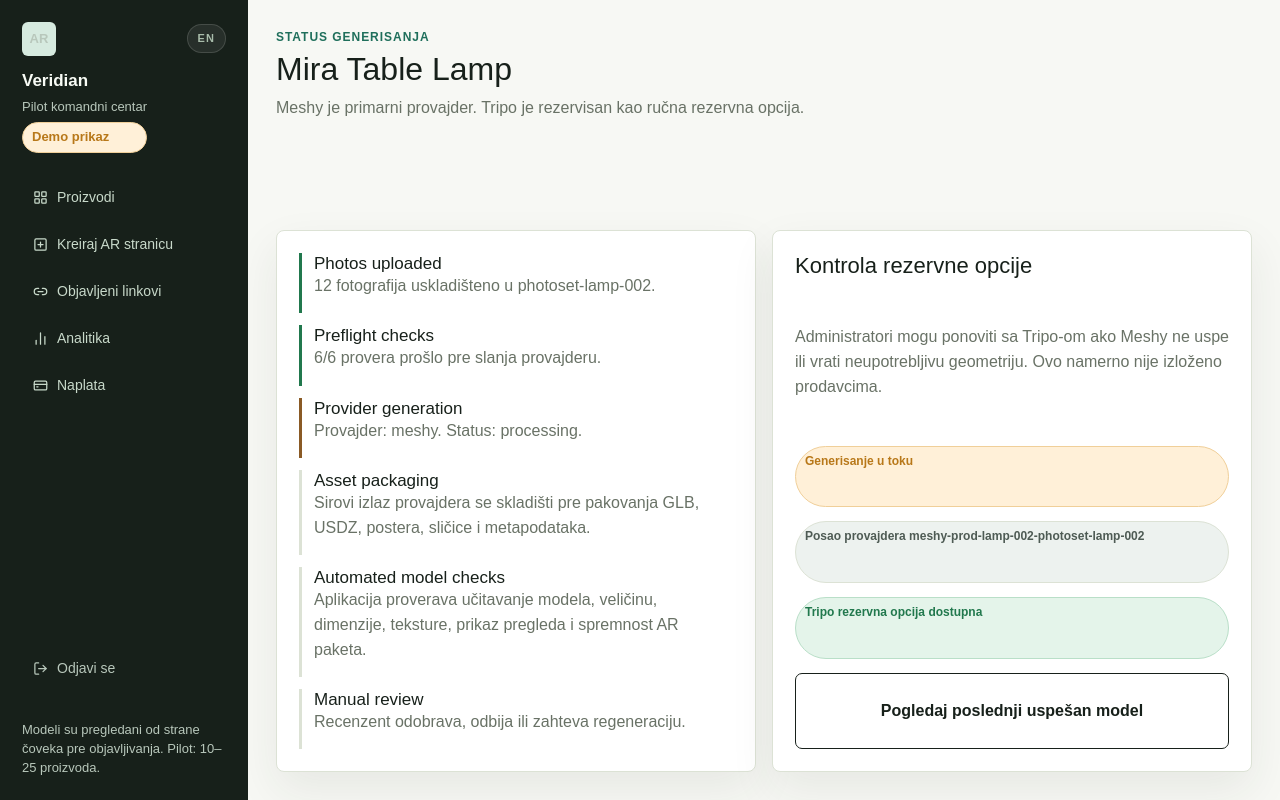
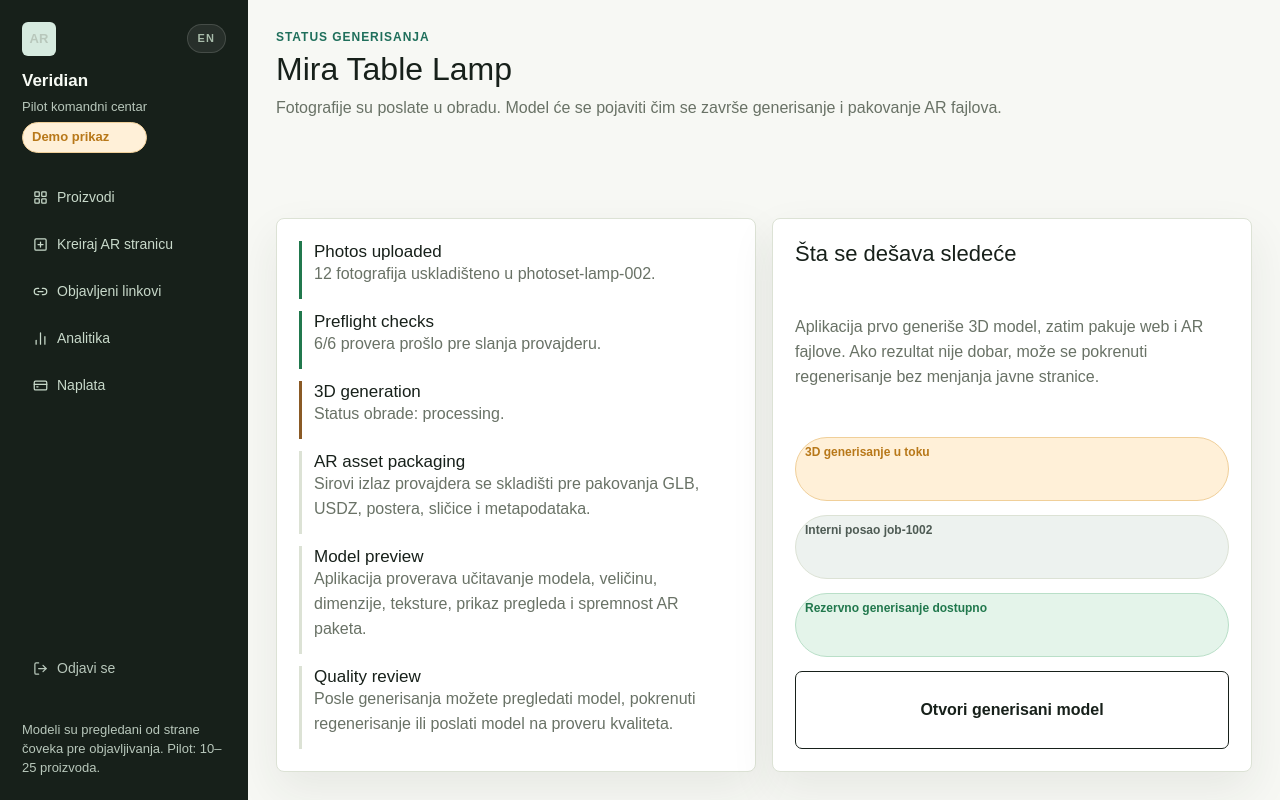
Before and after one commit to lukabusiness007-bot/ads-OS, a Next.js app: page /status in a window 1280 px wide. Built offline with nearby package versions, Linux system fonts and the light colour scheme.

Commit message:
Fix 3D generation flow

```diff
--- a/app/preview/page.tsx
+++ b/app/preview/page.tsx
@@ -13,13 +13,18 @@ export default function PreviewPage() {
     <AppShell>
       <header className="topbar">
         <div>
-          <p className="eyebrow">Model preview</p>
+          <p className="eyebrow">Generated model</p>
           <h1>{product.name}</h1>
-          <p className="muted">Merchant-facing preview before manual approval unlocks publishing.</p>
+          <p className="muted">Inspect the generated 3D model, launch AR on supported devices, then send the best version to quality review.</p>
         </div>
-        <Link className="button accent" href="/approval">
-          Send to review
-        </Link>
+        <div className="row">
+          <Link className="button secondary" href="/status">
+            Regenerate
+          </Link>
+          <Link className="button accent" href="/approval">
+            Send to quality review
+          </Link>
+        </div>
       </header>
 
       <section className="grid two">
@@ -34,7 +39,7 @@ export default function PreviewPage() {
 
         <aside className="panel stack">
           <h2>Asset checks</h2>
-          <p className="muted">Phase 2 packages raw provider output into web and AR-ready assets before review.</p>
+          <p className="muted">Generated output is packaged into web and AR-ready assets before the quality review gate.</p>
           <ul className="checklist">
             {checks.map((check) => (
               <li key={check.id}>
@@ -50,6 +55,14 @@ export default function PreviewPage() {
             <span className="badge neutral">Metadata {asset?.metadataUrl ? "stored" : "missing"}</span>
             <span className="badge neutral">Scale 1 unit = 1 meter</span>
           </div>
+          <div className="row">
+            <a className="button secondary" href={asset?.glbUrl ?? "#"}>
+              Open GLB
+            </a>
+            <a className="button secondary" href={asset?.usdzUrl ?? "#"}>
+              Open AR file
+            </a>
+          </div>
         </aside>
       </section>
     </AppShell>
--- a/app/status/page.tsx
+++ b/app/status/page.tsx
@@ -17,9 +17,22 @@ export default function StatusPage() {
 
   function getDetail(index: number): string {
     const d = s.stageDetails;
-    if (index === 0) return (d[0] as Function)(product.photoCount, photoSet?.id ?? s.photoSetFallback);
-    if (index === 1) return (d[1] as Function)(preflightChecks.filter((c) => c.status === "pass").length, preflightChecks.length);
-    if (index === 2) return (d[2] as Function)(job?.provider ?? "meshy", job?.providerStatus ?? job?.status ?? "queued");
+    if (index === 0) {
+      const detail = d[0];
+      return typeof detail === "function" ? detail(product.photoCount, photoSet?.id ?? s.photoSetFallback) : detail;
+    }
+    if (index === 1) {
+      const detail = d[1];
+      return typeof detail === "function"
+        ? detail(preflightChecks.filter((c) => c.status === "pass").length, preflightChecks.length)
+        : detail;
+    }
+    if (index === 2) {
+      const detail = d[2];
+      return typeof detail === "function"
+        ? detail(job?.provider ?? "meshy", job?.providerStatus ?? job?.status ?? "queued")
+        : detail;
+    }
     return d[index] as string;
   }
 
@@ -48,7 +61,7 @@ export default function StatusPage() {
           <h2>{s.fallbackHeading}</h2>
           <p className="muted">{s.fallbackDesc}</p>
           <span className="badge warning">{s.generationRunning}</span>
-          <span className="badge neutral">{s.providerJob} {job?.providerJobId}</span>
+          <span className="badge neutral">{s.providerJob} {job?.id}</span>
           <span className="badge success">{job?.fallbackAvailable ? s.tripoAvailable : s.fallbackLocked}</span>
           <Link className="button secondary" href="/preview">
             {s.viewLastModel}
--- a/lib/generation-pipeline.ts
+++ b/lib/generation-pipeline.ts
@@ -36,10 +36,10 @@ export const photoAngleLabels: Record<PhotoAngle, string> = {
 export const pipelineStages = [
   "Photos uploaded",
   "Preflight checks",
-  "Provider generation",
-  "Asset packaging",
-  "Automated model checks",
-  "Manual review"
+  "3D generation",
+  "AR asset packaging",
+  "Model preview",
+  "Quality review"
 ];
 
 export function runPhotoPreflight(photoSet: PhotoSet): PreflightCheck[] {
--- a/lib/lang.tsx
+++ b/lib/lang.tsx
@@ -133,9 +133,9 @@ export const t = {
     create: {
       eyebrow: "Kreiraj AR stranicu",
       heading: "Vođeno podešavanje proizvoda",
-      subtitle: "Dodajte proizvod, otpremite potrebne fotografije, zatim pošaljite na generisanje i ručni pregled kvaliteta.",
+      subtitle: "Dodajte proizvod, otpremite potrebne fotografije, zatim pokrenite automatsko generisanje 3D modela.",
       backBtn: "Nazad na proizvode",
-      steps: ["Detalji proizvoda", "Dimenzije", "URL prodavnice", "Vođeni upload fotografija", "Pošalji na pregled"],
+      steps: ["Detalji proizvoda", "Dimenzije", "URL prodavnice", "Vođeni upload fotografija", "Generiši 3D model"],
       detailsHeading: "Detalji proizvoda",
       productName: "Naziv proizvoda",
       category: "Kategorija proizvoda",
@@ -147,10 +147,10 @@ export const t = {
       storeUrlHeading: "URL prodavnice",
       storeUrl: "Stranica proizvoda na vašoj prodavnici",
       price: "Prikaz cene (opciono)",
-      submitBtn: "Pošalji na generisanje i pregled",
+      submitBtn: "Generiši 3D model",
       photoEyebrow: "Vođeni upload fotografija",
       photoHeading: "Fotografije potrebne pre generisanja",
-      photoDesc: "Koristite jasne, dobro osvetljene fotografije na jednostavnoj pozadini. Vaša stranica neće biti objavljena dok model ne prođe pregled.",
+      photoDesc: "Koristite jasne, dobro osvetljene fotografije na jednostavnoj pozadini. Nakon generisanja ćete videti 3D pregled pre objavljivanja.",
       photoChecklist: [
         ["Prednja strana", "Fotografija proizvoda direktno sa prednje strane"],
         ["Zadnja strana", "Pogled sa zadnje strane sa vidljivim punim obrisom"],
@@ -164,6 +164,7 @@ export const t = {
       needed: "Potrebno",
       uploadBtn: "Otpremi",
       changeBtn: "Zameni",
+      submittingBtn: "Pokretanje generisanja...",
       assumptionNote: (name: string) =>
         `${name} ima dovoljno osnovnih uglova za početak, ali fotografije materijala/detalja i merila poboljšavaju ocenu poverenja recenzenta.`,
     },
@@ -200,26 +201,26 @@ export const t = {
 
     status: {
       eyebrow: "Status generisanja",
-      subtitle: "Meshy je primarni provajder. Tripo je rezervisan kao ručna rezervna opcija.",
+      subtitle: "Fotografije su poslate u obradu. Model će se pojaviti čim se završe generisanje i pakovanje AR fajlova.",
       photoSetFallback: "aktivnom setu fotografija",
-      fallbackHeading: "Kontrola rezervne opcije",
-      fallbackDesc: "Administratori mogu ponoviti sa Tripo-om ako Meshy ne uspe ili vrati neupotrebljivu geometriju. Ovo namerno nije izloženo prodavcima.",
-      generationRunning: "Generisanje u toku",
-      providerJob: "Posao provajdera",
-      tripoAvailable: "Tripo rezervna opcija dostupna",
+      fallbackHeading: "Šta se dešava sledeće",
+      fallbackDesc: "Aplikacija prvo generiše 3D model, zatim pakuje web i AR fajlove. Ako rezultat nije dobar, može se pokrenuti regenerisanje bez menjanja javne stranice.",
+      generationRunning: "3D generisanje u toku",
+      providerJob: "Interni posao",
+      tripoAvailable: "Rezervno generisanje dostupno",
       fallbackLocked: "Rezervna opcija zaključana",
-      viewLastModel: "Pogledaj poslednji uspešan model",
+      viewLastModel: "Otvori generisani model",
       stageDetails: [
         (photoCount: number, photoSetId: string) =>
           `${photoCount} fotografija uskladišteno u ${photoSetId}.`,
         (passed: number, total: number) =>
           `${passed}/${total} provera prošlo pre slanja provajderu.`,
-        (provider: string, status: string) =>
-          `Provajder: ${provider}. Status: ${status}.`,
+        (_provider: string, status: string) =>
+          `Status obrade: ${status}.`,
         "Sirovi izlaz provajdera se skladišti pre pakovanja GLB, USDZ, postera, sličice i metapodataka.",
         "Aplikacija proverava učitavanje modela, veličinu, dimenzije, teksture, prikaz pregleda i spremnost AR paketa.",
-        "Recenzent odobrava, odbija ili zahteva regeneraciju.",
-      ] as Array<string | ((...args: string[] | number[]) => string)>,
+        "Posle generisanja možete pregledati model, pokrenuti regenerisanje ili poslati model na proveru kvaliteta.",
+      ] as Array<string | ((...args: Array<string | number>) => string)>,
     },
 
     upload: {
@@ -364,9 +365,9 @@ export const t = {
     create: {
       eyebrow: "Create AR Page",
       heading: "Guided product setup",
-      subtitle: "Add the product, upload the required photos, then submit it for generation and human quality review.",
+      subtitle: "Add the product, upload the required photos, then start automatic 3D model generation.",
       backBtn: "Back to products",
-      steps: ["Product details", "Dimensions", "Store URL", "Guided photo upload", "Submit for review"],
+      steps: ["Product details", "Dimensions", "Store URL", "Guided photo upload", "Generate 3D model"],
       detailsHeading: "Product details",
       productName: "Product name",
       category: "Product category",
@@ -378,10 +379,10 @@ export const t = {
       storeUrlHeading: "Store URL",
       storeUrl: "Product page on your store",
       price: "Display price optional",
-      submitBtn: "Submit for generation and review",
+      submitBtn: "Generate 3D model",
       photoEyebrow: "Guided photo upload",
       photoHeading: "Photos needed before generation",
-      photoDesc: "Use clear, well-lit photos against a simple background. Your page will not publish until the model passes review.",
+      photoDesc: "Use clear, well-lit photos against a simple background. After generation, you will see the 3D preview before publishing.",
       photoChecklist: [
         ["Front", "Straight-on product photo"],
         ["Back", "Rear view with the full outline visible"],
@@ -395,6 +396,7 @@ export const t = {
       needed: "Needed",
       uploadBtn: "Upload",
       changeBtn: "Change",
+      submittingBtn: "Starting generation...",
       assumptionNote: (name: string) =>
         `${name} has enough core angles to start, but material/detail and scale photos improve the reviewer confidence score.`,
     },
@@ -431,26 +433,26 @@ export const t = {
 
     status: {
       eyebrow: "Generation status",
-      subtitle: "Meshy is the primary provider. Tripo is reserved as a manual fallback.",
+      subtitle: "Photos are processing now. The model appears here after generation and AR asset packaging finish.",
       photoSetFallback: "the active photo set",
-      fallbackHeading: "Fallback control",
-      fallbackDesc: "Admins can retry with Tripo if Meshy fails or returns unusable geometry. This is intentionally not exposed to merchants.",
-      generationRunning: "Generation running",
-      providerJob: "Provider job",
-      tripoAvailable: "Tripo fallback available",
+      fallbackHeading: "What happens next",
+      fallbackDesc: "The app generates the 3D model first, then packages web and AR files. If the result is poor, regeneration can run without changing the public page.",
+      generationRunning: "3D generation running",
+      providerJob: "Internal job",
+      tripoAvailable: "Backup generation available",
       fallbackLocked: "Fallback locked",
-      viewLastModel: "View last successful model",
+      viewLastModel: "Open generated model",
       stageDetails: [
         (photoCount: number, photoSetId: string) =>
           `${photoCount} photos stored in ${photoSetId}.`,
         (passed: number, total: number) =>
           `${passed}/${total} checks passed before provider submission.`,
-        (provider: string, status: string) =>
-          `Provider: ${provider}. Status: ${status}.`,
+        (_provider: string, status: string) =>
+          `Processing status: ${status}.`,
         "Raw provider output is stored before GLB, USDZ, poster, thumbnail, and metadata packaging.",
         "The app checks model load, size, dimensions, textures, preview render, and AR package readiness.",
-        "A reviewer approves, rejects, or requests regeneration.",
-      ] as Array<string | ((...args: string[] | number[]) => string)>,
+        "After generation, you can inspect the model, regenerate it, or send it to quality review.",
+      ] as Array<string | ((...args: Array<string | number>) => string)>,
     },
 
     upload: {
```
Also changed, not shown: app/create/page.tsx (+10 -2 lines).
